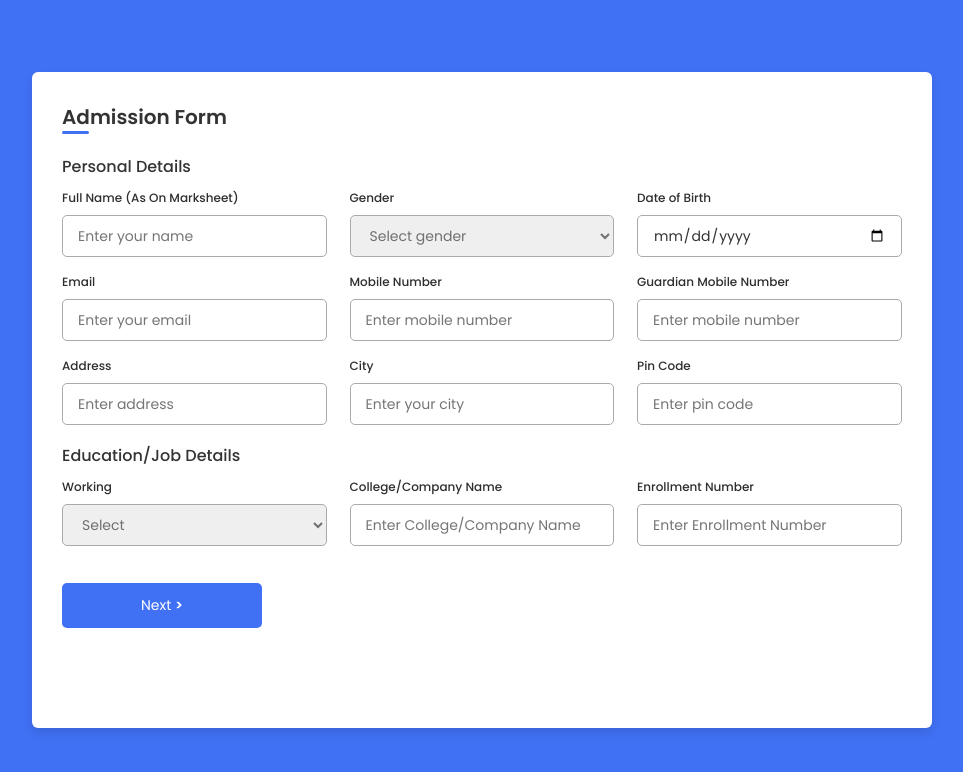
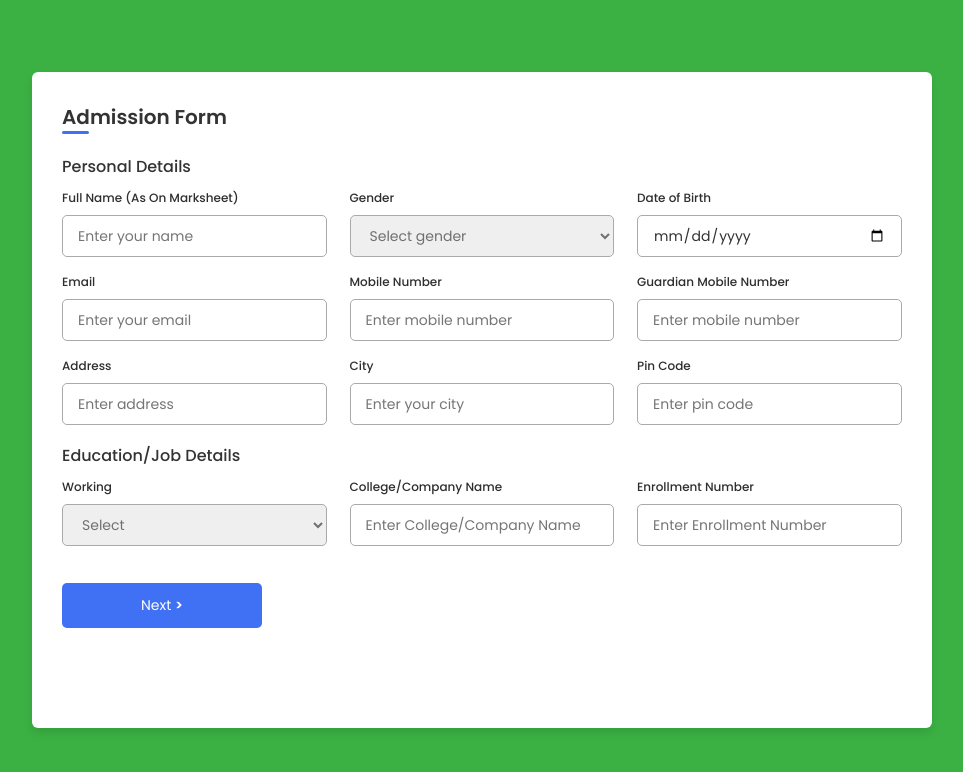
Before and after one commit to Ayushkhodankar/registration.github.io, a plain HTML site: page index.html in a window 1280 px wide. Shown: the whole page, without its empty margins (158-1121 px from the left). Drawn offline with Linux system fonts and the light colour scheme.

Commit message:
Update style.css

```diff
--- a/style.css
+++ b/style.css
@@ -11,7 +11,7 @@ body{
     display: flex;
     align-items: center;
     justify-content: center;
-    background: #4070f4;
+    background: #3bb143;
 }
 .container{
     position: relative;
```
